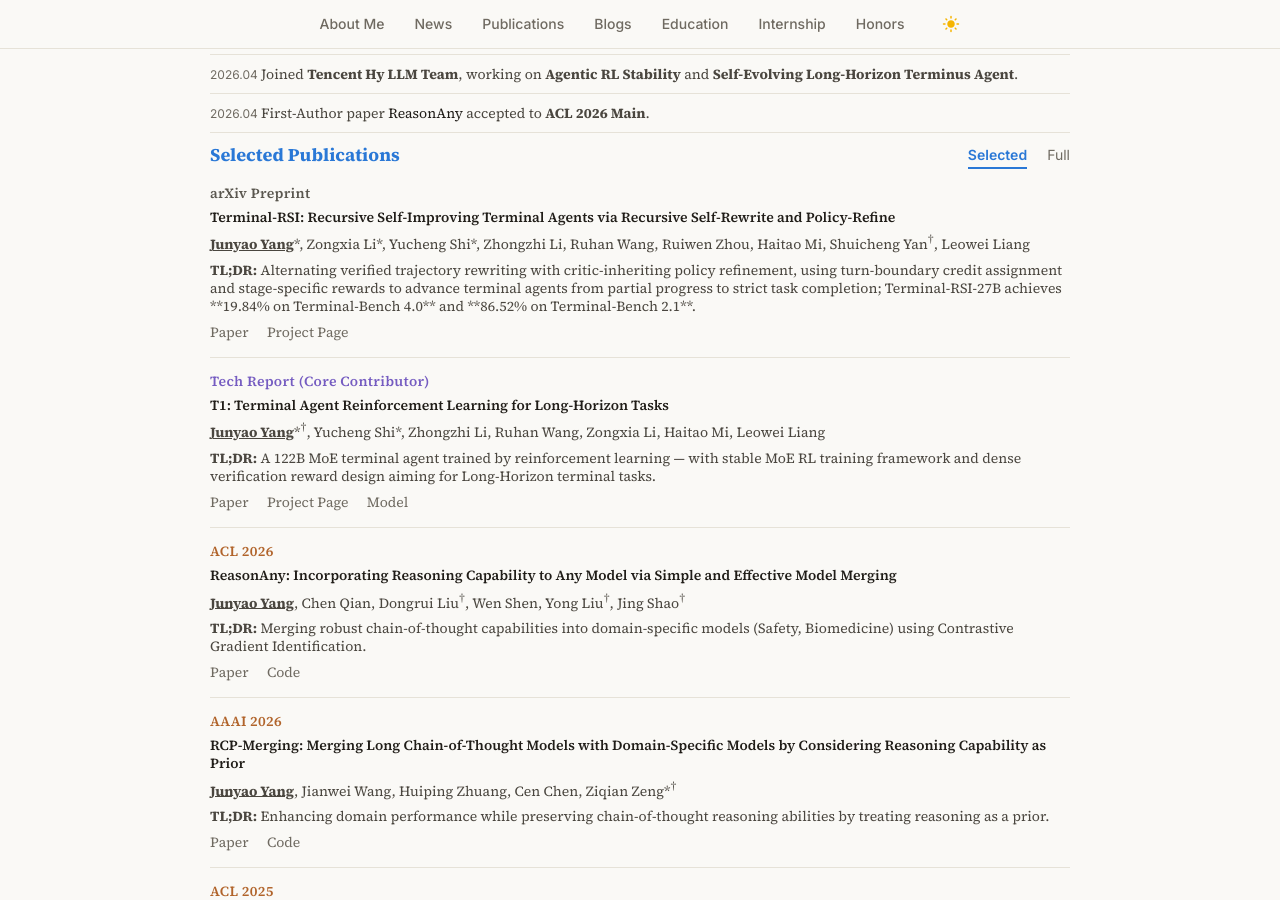
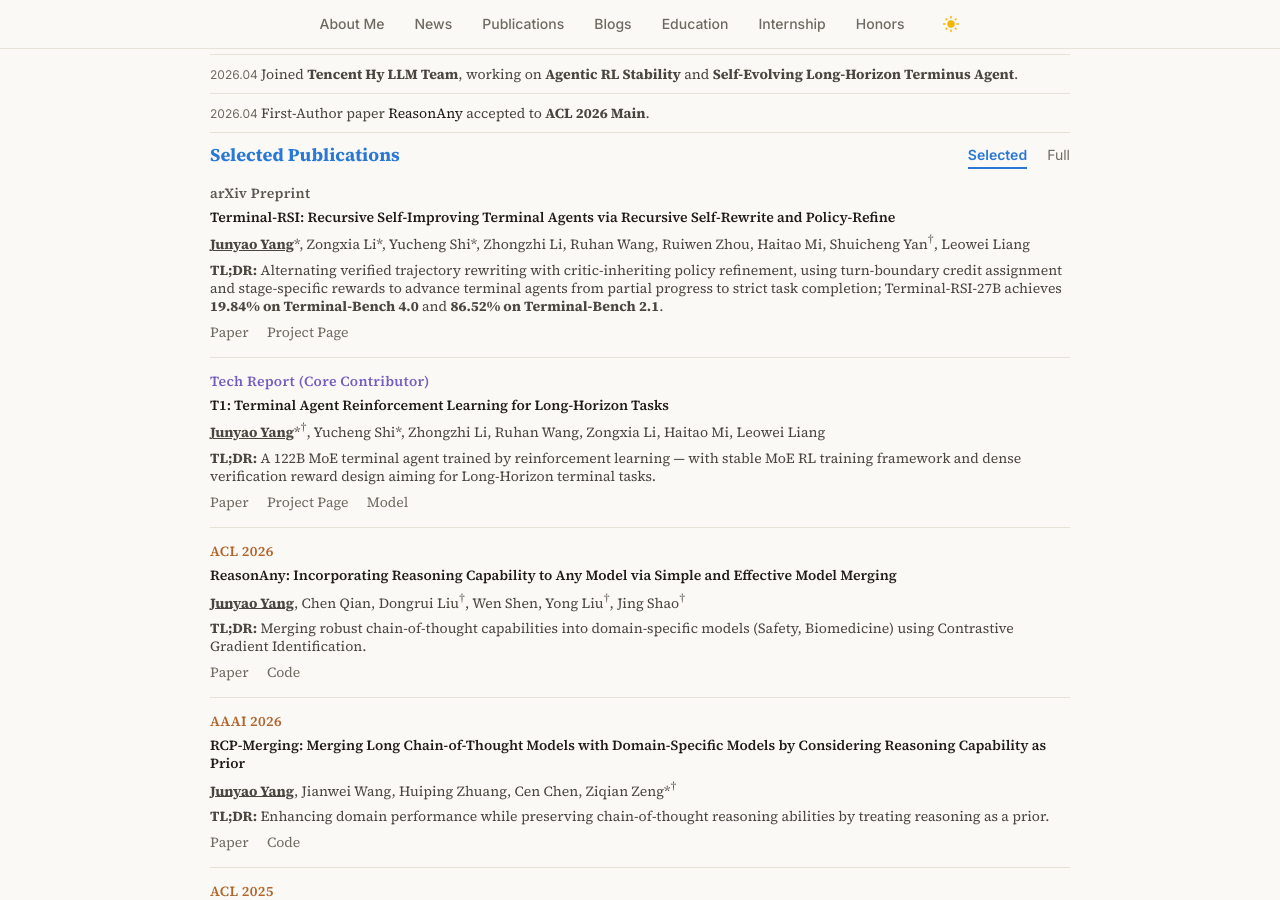
Before and after one commit to jyyang26/jyyang26.github.io, a Jekyll site: the page built from _pages/about.md, in a window 1280 px wide and 900 px high, scrolled down 673 px. Built offline with Jekyll 4.4.1, drawn with Linux system fonts in a browser that asks for light colours.

Commit message:
Update about.md

```diff
--- a/_pages/about.md
+++ b/_pages/about.md
@@ -495,7 +495,7 @@ redirect_from:
             <span class="paper-venue venue-arxiv">arXiv Preprint</span>
             <a href="https://arxiv.org/abs/2610.22192" class="paper-title">Terminal-RSI: Recursive Self-Improving Terminal Agents via Recursive Self-Rewrite and Policy-Refine</a>
             <div class="paper-auth"><strong><u>Junyao Yang</u></strong>*, Zongxia Li*, Yucheng Shi*, Zhongzhi Li, Ruhan Wang, Ruiwen Zhou, Haitao Mi, Shuicheng Yan<sup>&dagger;</sup>, Leowei Liang</div>
-            <div class="paper-tldr"><strong>TL;DR:</strong> Alternating verified trajectory rewriting with critic-inheriting policy refinement, using turn-boundary credit assignment and stage-specific rewards to advance terminal agents from partial progress to strict task completion; Terminal-RSI-27B achieves **19.84% on Terminal-Bench 4.0** and **86.52% on Terminal-Bench 2.1**.</div>
+            <div class="paper-tldr"><strong>TL;DR:</strong> Alternating verified trajectory rewriting with critic-inheriting policy refinement, using turn-boundary credit assignment and stage-specific rewards to advance terminal agents from partial progress to strict task completion; Terminal-RSI-27B achieves <strong>19.84% on Terminal-Bench 4.0</strong> and <strong>86.52% on Terminal-Bench 2.1</strong>.</div>
             <div class="paper-links">
               <a href="https://arxiv.org/abs/2610.22192">Paper</a>
               <a href="https://jyyang26.github.io/terminal-rsi">Project Page</a>
```
